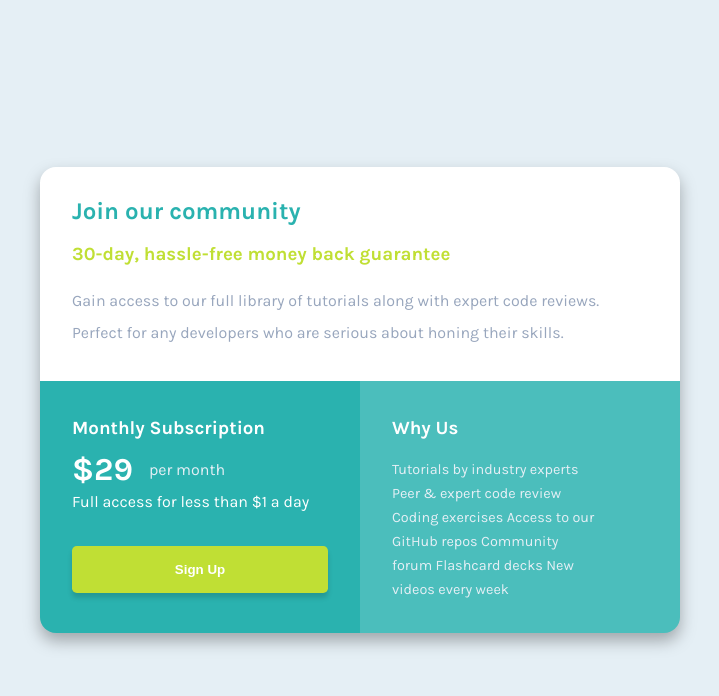
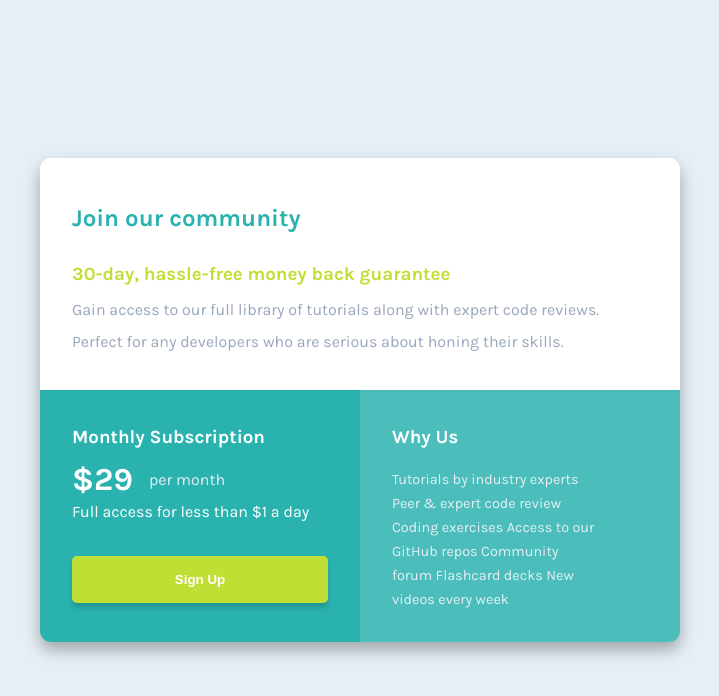
Before and after one commit to prebens-kodehode/SinglePriceGridComponent, a plain HTML site: page index.html in a window 1280 px wide. Shown: the whole page, without its empty margins (280-999 px from the left). Drawn offline with Linux system fonts and the light colour scheme.

Commit message:
changed border radius

```diff
--- a/style.css
+++ b/style.css
@@ -35,7 +35,7 @@ main {
 header {
   grid-column: 1 / 3;
   background: var(--header-background);
-  border-radius: 1rem 1rem 0 0;
+  border-radius: 0.7rem 0.7rem 0 0;
 }
 
 button {
@@ -61,7 +61,7 @@ button:active {
 .subscription {
   flex-direction: column;
   background: var(--header-color);
-  border-radius: 0 0 0 1rem;
+  border-radius: 0 0 0 0.7rem;
   gap: 1.5rem;
 }
 
@@ -72,16 +72,22 @@ button:active {
 
 .about {
   background: var(--about-color);
-  border-radius: 0 0 1rem 0;
+  border-radius: 0 0 0.7rem 0;
+}
+
+header h1 {
+  margin: 2rem 0;
 }
 
 header h3 {
   color: var(--button-color);
+  margin-bottom: 0;
 }
 
 header p {
   color: var(--paragraph-color-dark);
   line-height: 2rem;
+  margin-top: 0.5rem;
 }
 
 /* collection of elements with same property */
@@ -140,6 +146,6 @@ before it switches to vertical view */
   }
 
   .about {
-    border-radius: 0 0 1rem 1rem;
+    border-radius: 0 0 0.7rem 0.7rem;
   }
 }
```
